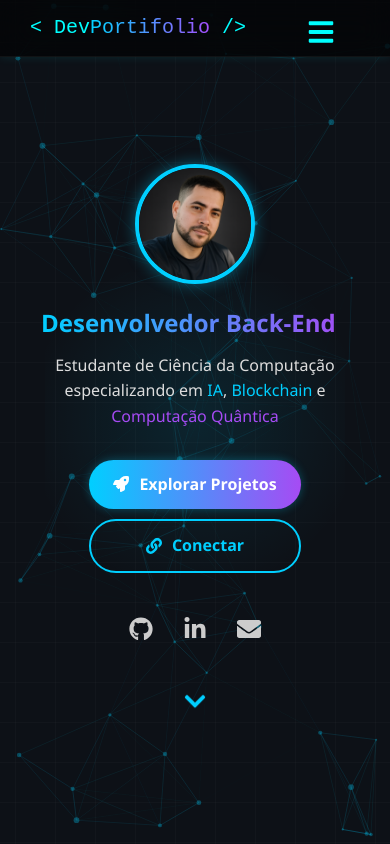
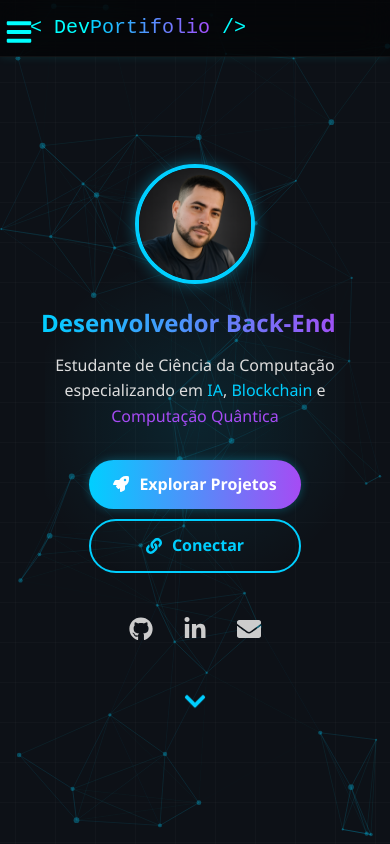
Before and after one commit to MarcioJunior2108/DevPortifolio, a React (Vite) app: page / in a window 390 px wide. Built offline with nearby package versions, Linux system fonts and the light colour scheme.

Commit message:
Menu Amburg 6

```diff
--- a/src/styles/Header.css
+++ b/src/styles/Header.css
@@ -82,6 +82,7 @@
     top: 1px;
     right: 25px;
     z-index: 2001;
+    width: 100%;
   }
 
   .nav-menu {
@@ -90,7 +91,7 @@
     align-items: center;
     gap: 25px;
     position: absolute;
-    top: 10px; /* Espaçamento ideal abaixo do header */
+    top: 8px; /* Espaçamento ideal abaixo do header */
     left: 0;
     width: 100%;
     padding: 25px 0;
```
